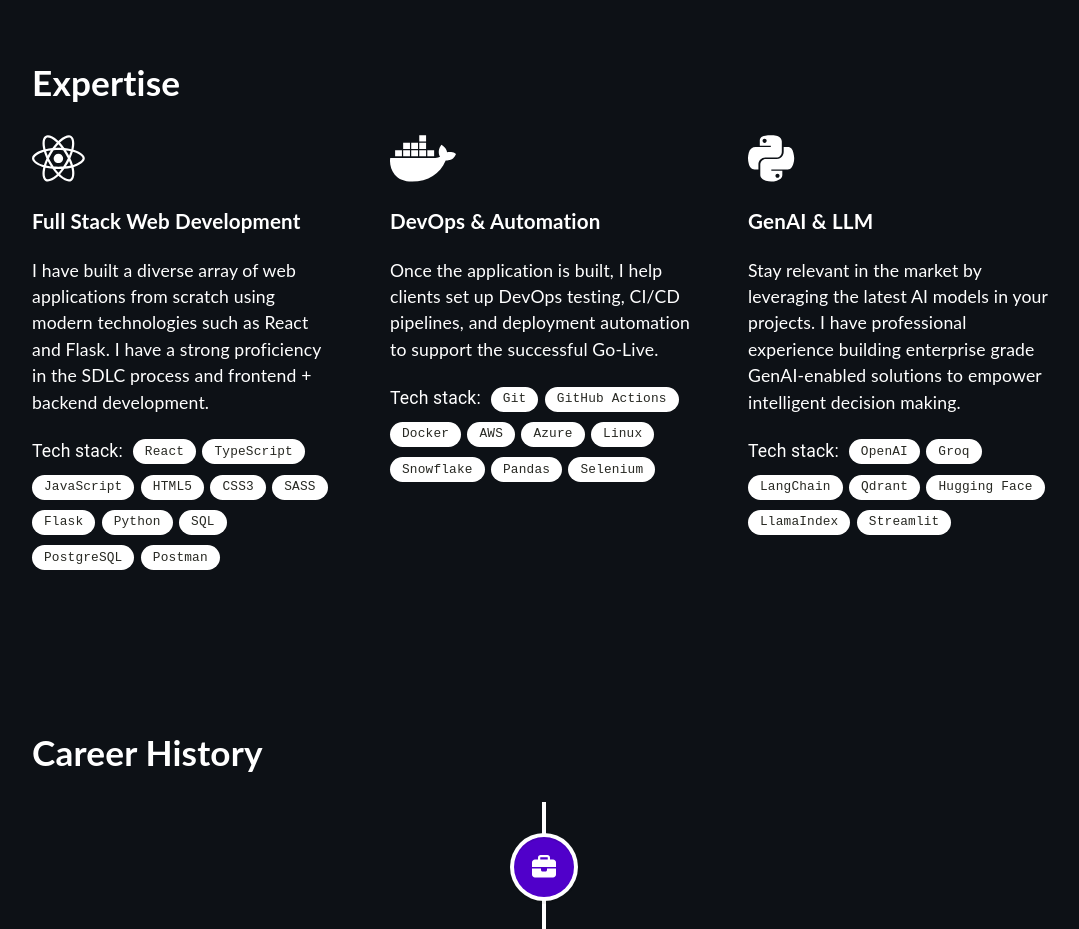
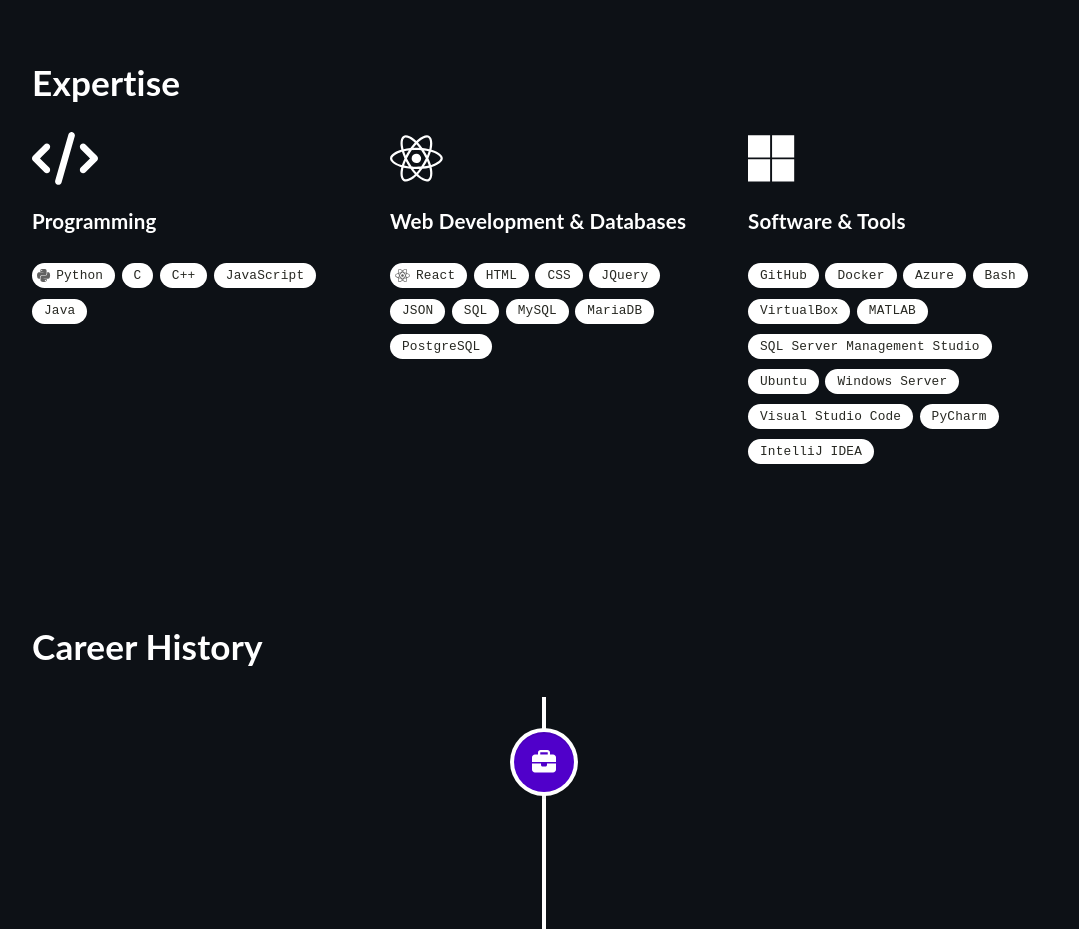
Before and after one commit to AbeKing13/my-portfolio, a React (Create React App) app: page / in a window 1280 px wide. Shown: the part 860-1789 px from the top of the page, without its empty margins (96-1175 px from the left). Built offline with nearby package versions, Linux system fonts and the light colour scheme.

Commit message:
Issue #3: Added my expertise and changed the structure of it

```diff
--- a/src/components/Expertise.tsx
+++ b/src/components/Expertise.tsx
@@ -1,44 +1,44 @@
 import React from "react";
 import '@fortawesome/free-regular-svg-icons'
 import { FontAwesomeIcon } from '@fortawesome/react-fontawesome';
-import { faReact, faDocker, faPython } from '@fortawesome/free-brands-svg-icons';
+import { faReact, faDocker, faPython, faMicrosoft } from '@fortawesome/free-brands-svg-icons';
+import { faCode} from '@fortawesome/free-solid-svg-icons';
 import Chip from '@mui/material/Chip';
 import '../assets/styles/Expertise.scss';
 
-const labelsFirst = [
-    "React",
-    "TypeScript",
-    "JavaScript",
-    "HTML5",
-    "CSS3",
-    "SASS",
-    "Flask",
-    "Python",
-    "SQL",
-    "PostgreSQL",
-    "Postman"
+const programmingSkills = [
+    { name: "Python", icon: faPython },
+    { name: "C" },
+    { name: "C++" },
+    { name: "JavaScript" },
+    { name: "Java" }
 ];
 
-const labelsSecond = [
-    "Git",
-    "GitHub Actions",
-    "Docker",
-    "AWS",
-    "Azure",
-    "Linux",
-    "Snowflake",
-    "Pandas",
-    "Selenium",
+const webDevelopmentAndDatabases = [
+    { name: "React", icon: faReact },
+    { name: "HTML" },
+    { name: "CSS" },
+    { name: "JQuery" },
+    { name: "JSON" },
+    { name: "SQL" },
+    { name: "MySQL" },
+    { name: "MariaDB" },
+    { name: "PostgreSQL" }
 ];
 
-const labelsThird = [
-    "OpenAI",
-    "Groq",
-    "LangChain",
-    "Qdrant",
-    "Hugging Face",
-    "LlamaIndex",
-    "Streamlit",
+const softwareAndTools = [
+    { name: "GitHub" },
+    { name: "Docker"},
+    { name: "Azure"},
+    { name: "Bash" },
+    { name: "VirtualBox" },
+    { name: "MATLAB" },
+    { name: "SQL Server Management Studio" },
+    { name: "Ubuntu"},
+    { name: "Windows Server"},
+    { name: "Visual Studio Code" },
+    { name: "PyCharm" },
+    { name: "IntelliJ IDEA" }
 ];
 
 function Expertise() {
@@ -48,37 +48,31 @@
             <h1>Expertise</h1>
             <div className="skills-grid">
                 <div className="skill">
-                    <FontAwesomeIcon icon={faReact} size="3x"/>
-                    <h3>Full Stack Web Development</h3>
-                    <p>I have built a diverse array of web applications from scratch using modern technologies such as React and Flask. I have a strong proficiency in the SDLC process and frontend + backend development.</p>
+                    <FontAwesomeIcon icon={faCode} size="3x"/>
+                    <h3>Programming</h3>
                     <div className="flex-chips">
-                        <span className="chip-title">Tech stack:</span>
-                        {labelsFirst.map((label, index) => (
-                            <Chip key={index} className='chip' label={label} />
+                        {programmingSkills.map((skill, index) => (
+                            <Chip key={index} className='chip' label={skill.name} icon={skill.icon && <FontAwesomeIcon icon={skill.icon} />} />
                         ))}
                     </div>
                 </div>
 
                 <div className="skill">
-                    <FontAwesomeIcon icon={faDocker} size="3x"/>
-                    <h3>DevOps & Automation</h3>
-                    <p>Once the application is built, I help clients set up DevOps testing, CI/CD pipelines, and deployment automation to support the successful Go-Live.</p>
+                    <FontAwesomeIcon icon={faReact} size="3x"/>
+                    <h3>Web Development & Databases</h3>
                     <div className="flex-chips">
-                        <span className="chip-title">Tech stack:</span>
-                        {labelsSecond.map((label, index) => (
-                            <Chip key={index} className='chip' label={label} />
+                        {webDevelopmentAndDatabases.map((skill, index) => (
+                            <Chip key={index} className='chip' label={skill.name} icon={skill.icon && <FontAwesomeIcon icon={skill.icon} />} />
                         ))}
                     </div>
                 </div>
 
                 <div className="skill">
-                    <FontAwesomeIcon icon={faPython} size="3x"/>
-                    <h3>GenAI & LLM</h3>
-                    <p>Stay relevant in the market by leveraging the latest AI models in your projects. I have professional experience building enterprise grade GenAI-enabled solutions to empower intelligent decision making.</p>
+                    <FontAwesomeIcon icon={faMicrosoft} size="3x"/>
+                    <h3>Software & Tools</h3>
                     <div className="flex-chips">
-                        <span className="chip-title">Tech stack:</span>
-                        {labelsThird.map((label, index) => (
-                            <Chip key={index} className='chip' label={label} />
+                        {softwareAndTools.map((service, index) => (
+                            <Chip key={index} className='chip' label={service.name} />
                         ))}
                     </div>
                 </div>
```
